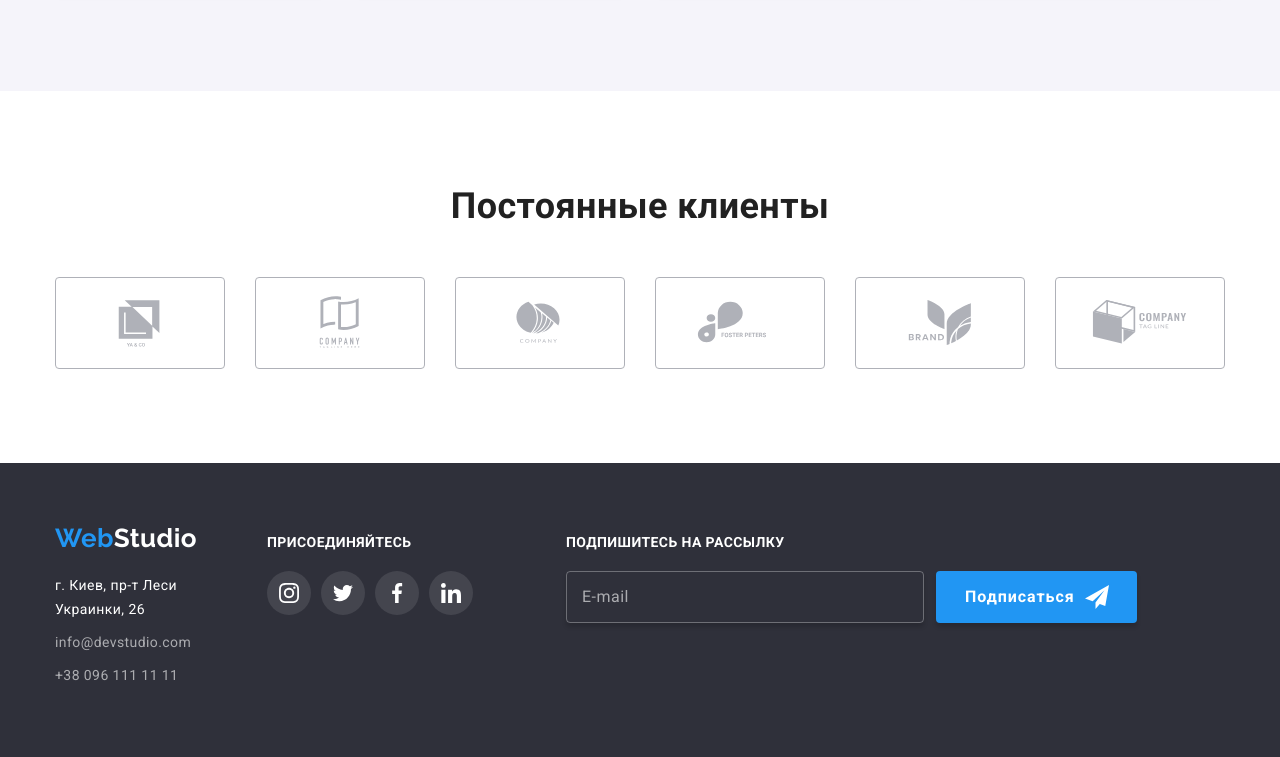
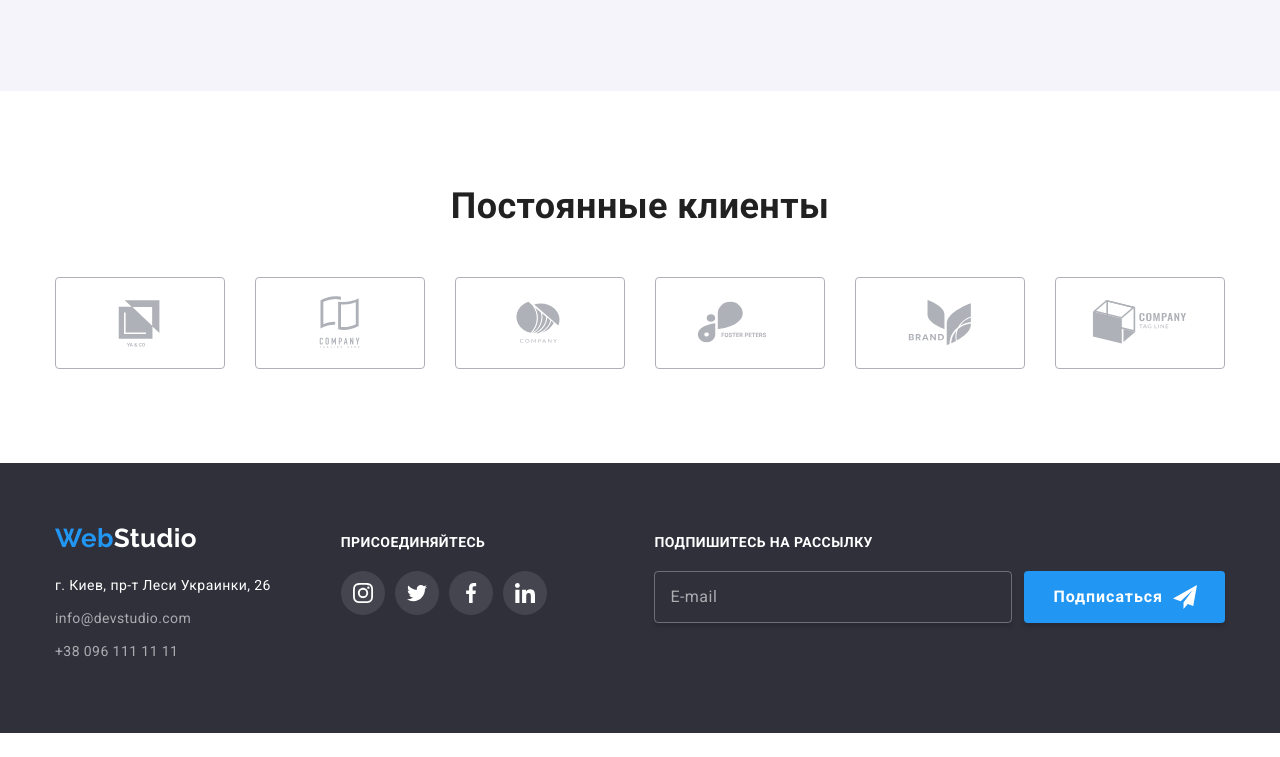
Before and after one commit to Androborn/goit-markup-hw-06, a plain HTML site: page index.html in a window 1280 px wide. Shown: the part 2210-2967 px from the top of the page. After the commit the page ends 2943 px from the top, so only its background shows below. Drawn offline with nearby package versions, Linux system fonts and the light colour scheme.

Commit message:
Minor correction
footer margins corrected

```diff
--- a/css/styles.css
+++ b/css/styles.css
@@ -504,7 +504,10 @@ img {
 .join-us,
 .subscribe {
   padding-top: 12px;
-  margin-right: 93px;
+}
+
+.subscribe {
+  margin-left: auto;
 }
 
 .join-us-title,
```
